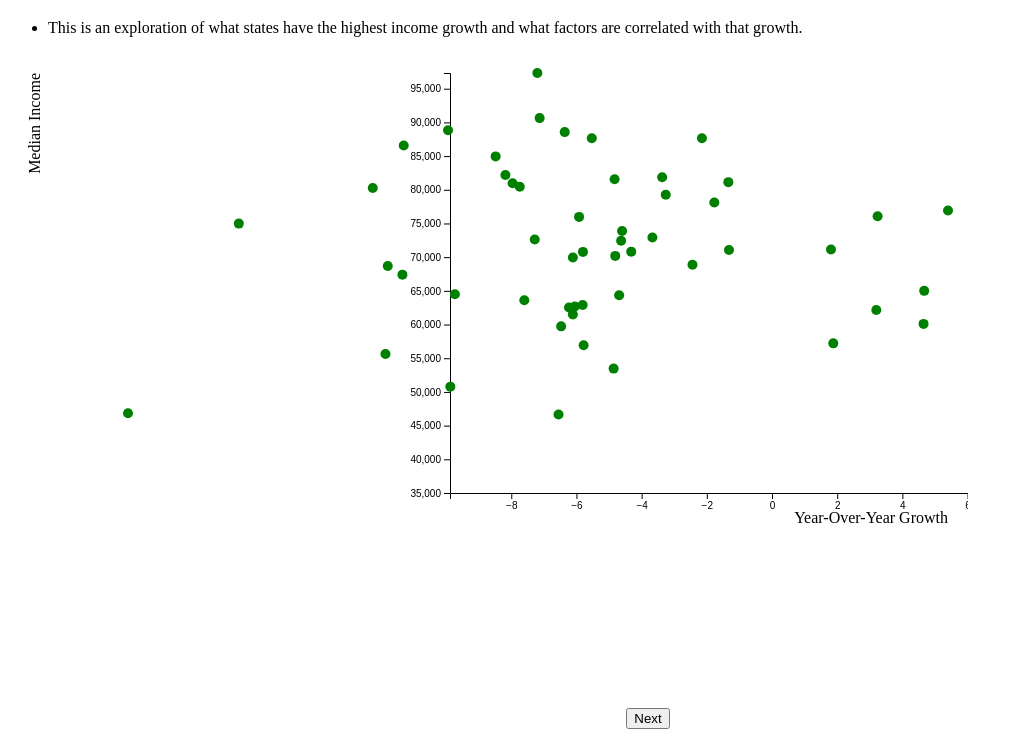
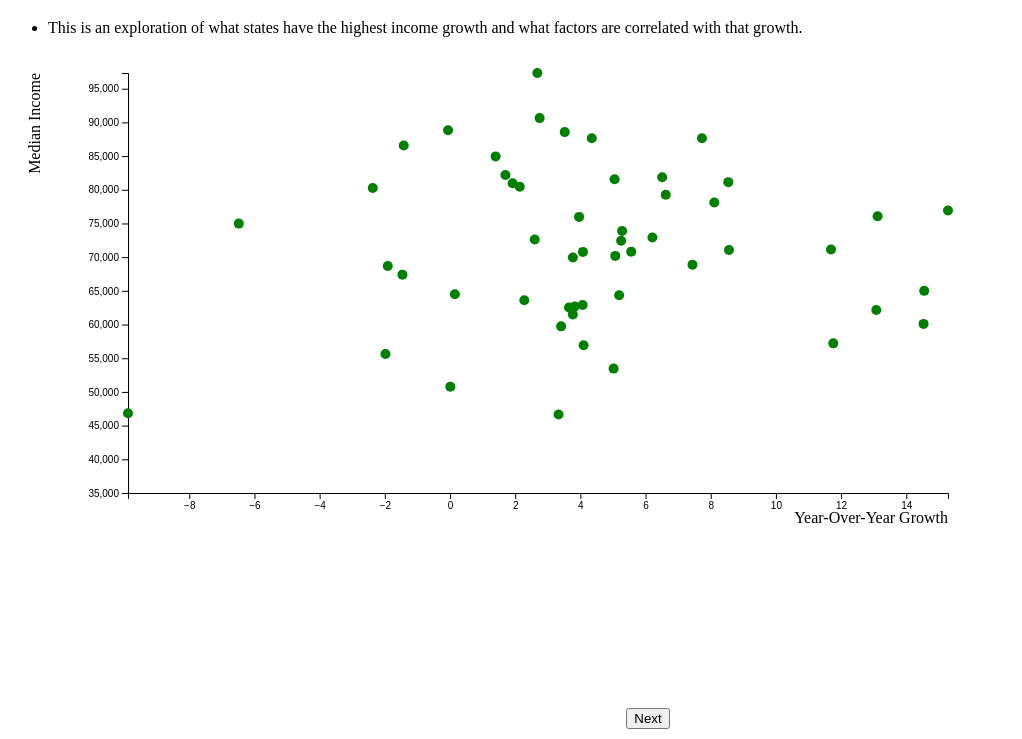
Before and after one commit to kmg8uiuc/kmg8uiuc.github.io, a plain HTML site: page index.html in a window 1280 px wide. Shown: the part 61-800 px from the top of the page, without its empty margins (0-1022 px from the left). Drawn offline with nearby package versions, Linux system fonts and the light colour scheme.

Commit message:
Update index.html

```diff
--- a/index.html
+++ b/index.html
@@ -55,11 +55,11 @@
 
         // Create axes
         svg.append("g")
-            .attr("transform", "translate(" + x(0) + "," + height + ")")  // Moved x-axis to where y=0
+            .attr("transform", "translate(0," + height + ")")
             .call(d3.axisBottom(x));
         svg.append("g")
-            .attr("transform", "translate(" + x(0) + ", 0)")  // Moved y-axis to where x=0
             .call(d3.axisLeft(y));
+
         // Add X-Axis label
         svg.append("text")
             .attr("text-anchor", "end")
```
